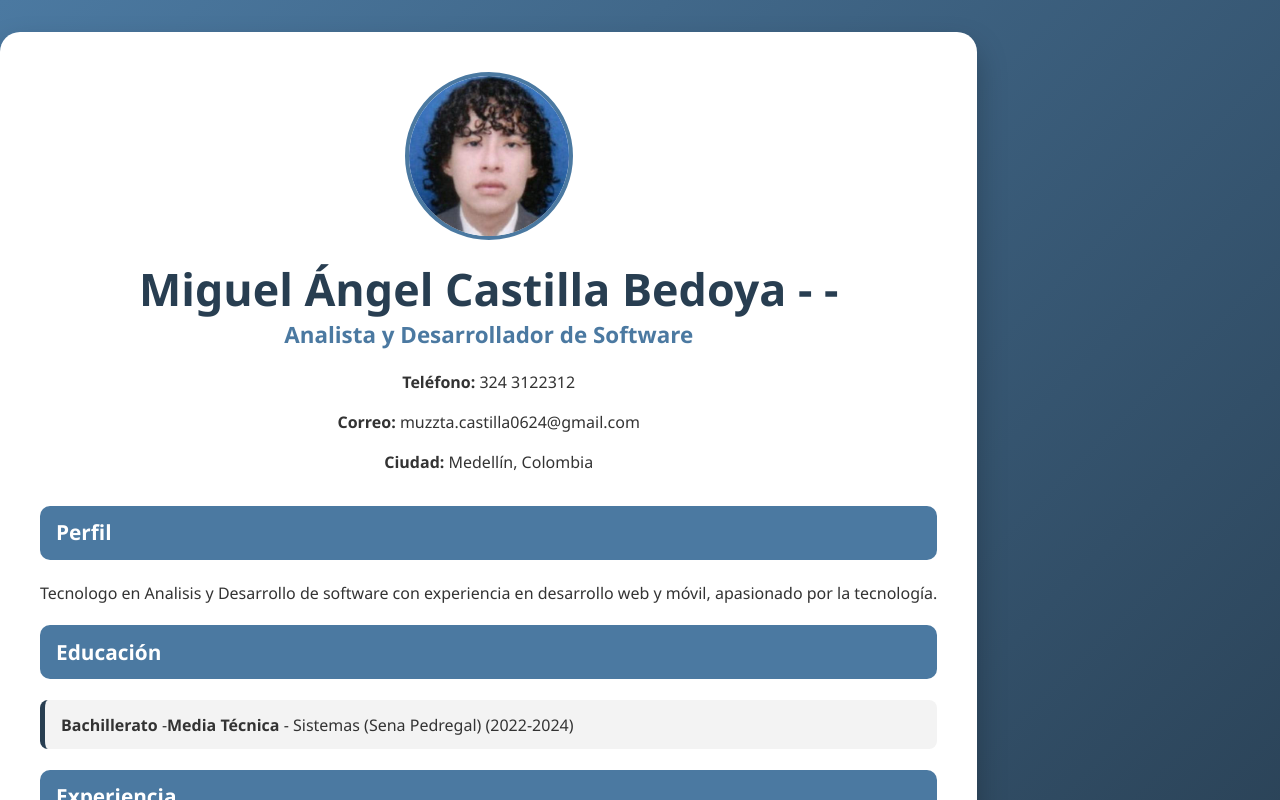
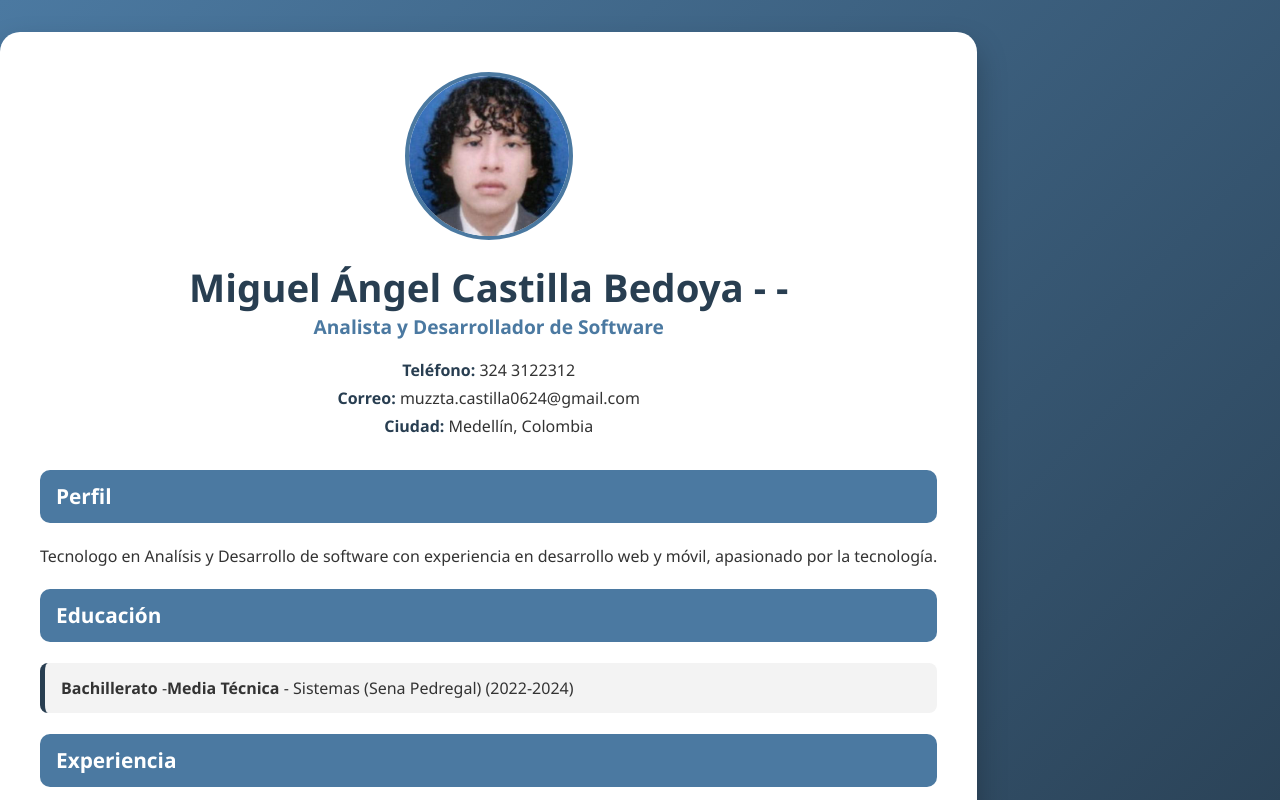
Before and after one commit to Macabe-ai/proyecto-react, a React (Vite) app in the folder vite-project/: page / in a window 1280 px wide. Shown: the top 800 px of the page. Built offline with nearby package versions, Linux system fonts and the light colour scheme.

Commit message:
feat: componente Perfil con descripción personalizada

```diff
--- a/vite-project/src/App.css
+++ b/vite-project/src/App.css
@@ -17,25 +17,33 @@ body {
   box-shadow: 0 15px 30px rgba(0, 0, 0, 0.25);
 }
 
-/* Cabecera */
-header {
+.cv-header {
   text-align: center;
   margin-bottom: 2rem;
 }
 
-header h1 {
-  font-size: 2.8rem;
-  margin: 0;
+.cv-name {
+  font-size: 2.4rem;
+  margin-bottom: 0;
   color: #283e51;
 }
 
-header h2 {
-  font-size: 1.4rem;
-  margin-top: 0.3rem;
+.cv-title {
+  font-size: 1.2rem;
   color: #4b79a1;
+  margin-top: 5px;
 }
 
-/* Foto de perfil */
+.cv-contact p {
+  margin: 4px 0;
+  font-size: 1rem;
+}
+
+.cv-contact strong {
+  color: #283e51;
+}
+
+/* Foto */
 .profile-pic {
   width: 160px;
   height: 160px;
@@ -43,9 +51,8 @@ header h2 {
   object-fit: cover;
   border: 4px solid #4b79a1;
   display: block;
-  margin: 0 auto 1.5rem auto;
+  margin: 0 auto 1.2rem auto;
 }
-
 /* Titulos de secciones */
 section h3 {
   background: #4b79a1;
--- a/vite-project/src/components/perfil.jsx
+++ b/vite-project/src/components/perfil.jsx
@@ -3,7 +3,7 @@ export default function Perfil() {
     <section>
       <h3>Perfil</h3>
       <p>
-        Tecnologo en Analisis y Desarrollo de software con experiencia en desarrollo web y móvil, apasionado por la tecnología.
+        Tecnologo en Analísis y Desarrollo de software con experiencia en desarrollo web y móvil, apasionado por la tecnología.
       </p>
     </section>
   );
```
